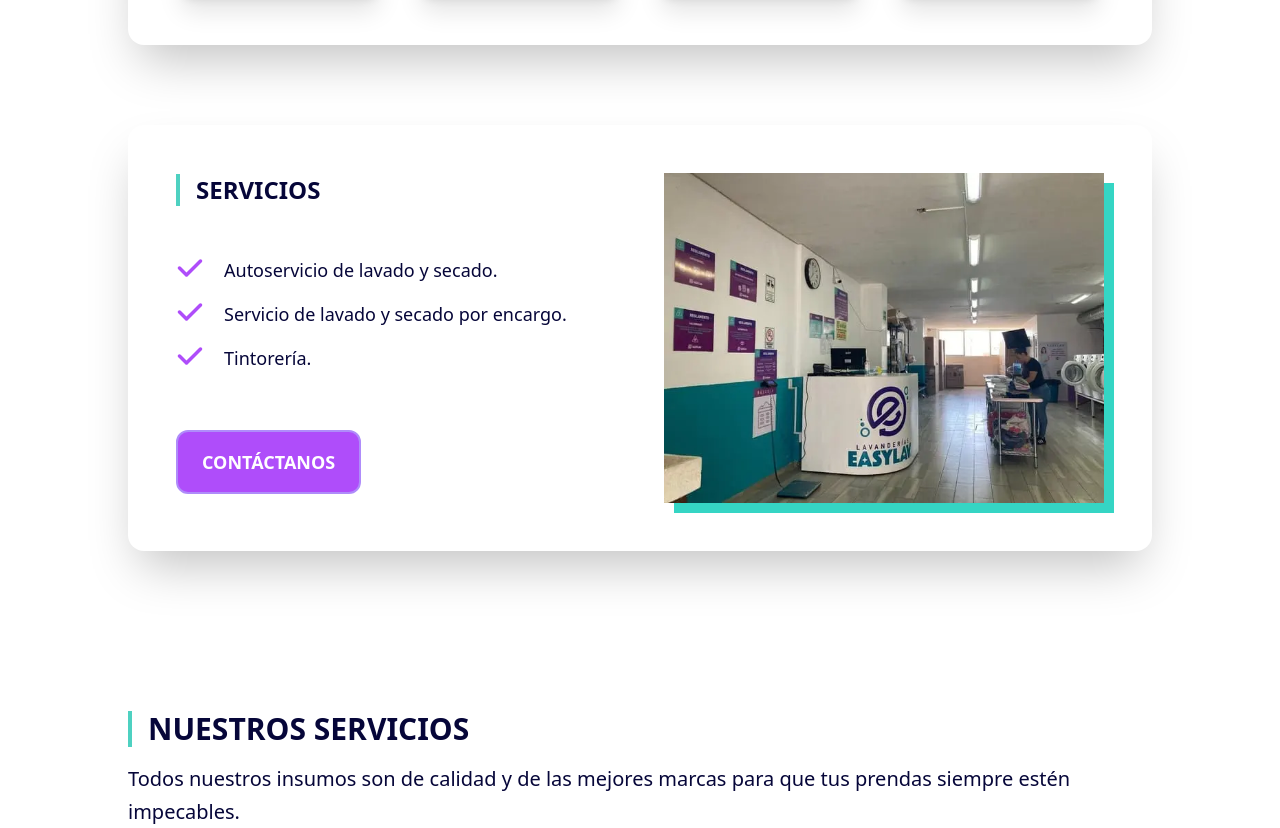
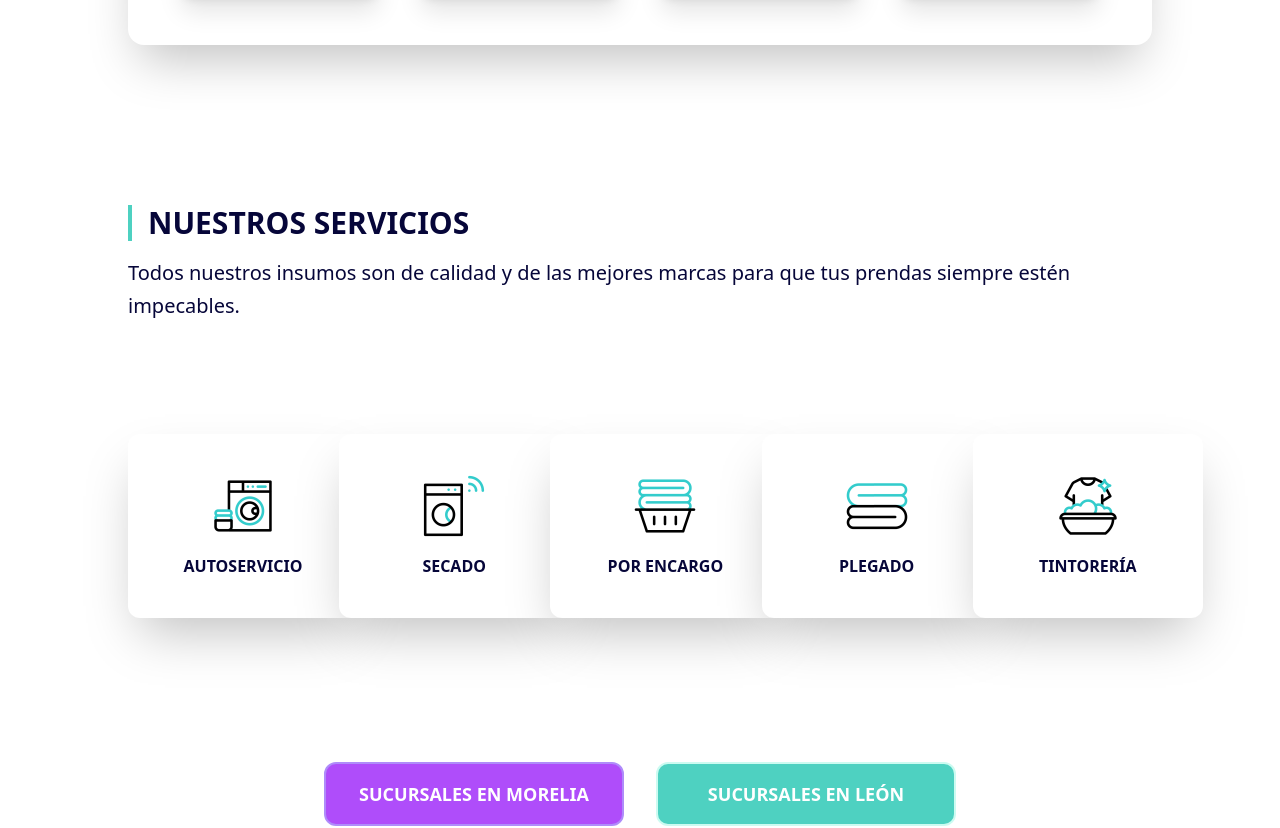
Before and after one commit to dspwebstudiomx/easylav-react, a React (Vite) app: page / in a window 1280 px wide. Shown: the part 2460-3288 px from the top of the page. Built offline with nearby package versions, Linux system fonts and the light colour scheme.

Commit message:
feat: comenta importaciones y secciones del componente QuienesSomos para limpieza del código

```diff
--- a/src/pages/inicio/components/QuienesSomos.jsx
+++ b/src/pages/inicio/components/QuienesSomos.jsx
@@ -1,7 +1,5 @@
 import {
   BorderLeft,
-  Button,
-  ButtonContainer,
   Container,
   FourColumnnsContainer,
   Paragraph,
@@ -12,7 +10,7 @@ import {
   TwoColumnsContainer,
 } from 'components';
 import PropTypes from 'prop-types';
-import { VistaLavanderiaDesdeEntrada_2_640 as image } from 'assets';
+// import { VistaLavanderiaDesdeEntrada_2_640 as image } from 'assets';
 import {
   FaRegListAlt,
   FaSoap,
@@ -23,7 +21,7 @@ import {
   FaUserCheck,
   FaHandsHelping,
 } from 'react-icons/fa';
-import { FaCheck } from 'react-icons/fa6';
+// import { FaCheck } from 'react-icons/fa6';
 import { useEffect } from 'react';
 
 // Biblioteca de datos
@@ -42,11 +40,11 @@ const valores = [
     alt: 'Gratitud y Servicio ',
   },
 ];
-const serviciosOfrecidos = [
-  { id: 1, title: 'Autoservicio de lavado y secado.', href: '/#autoservicio' },
-  { id: 2, title: 'Servicio de lavado y secado por encargo.', href: '/#encargo' },
-  { id: 3, title: 'Tintorería.', href: '/#tintoreria' },
-];
+// const serviciosOfrecidos = [
+//   { id: 1, title: 'Autoservicio de lavado y secado.', href: '/#autoservicio' },
+//   { id: 2, title: 'Servicio de lavado y secado por encargo.', href: '/#encargo' },
+//   { id: 3, title: 'Tintorería.', href: '/#tintoreria' },
+// ];
 
 // Componentes Internos
 
@@ -198,7 +196,7 @@ const QuienesSomos = () => {
           {/* Nuestros Valores */}
 
           {/* Servicios */}
-          <Card>
+          {/* <Card>
             <TwoColumnsContainer>
               <div className="flex flex-col gap-12 items-start justify-center text-dark">
                 <BorderLeft>
@@ -232,7 +230,7 @@ const QuienesSomos = () => {
                 width={650}
               />
             </TwoColumnsContainer>
-          </Card>
+          </Card> */}
           {/* Servicios */}
         </div>
       </Container>
```
